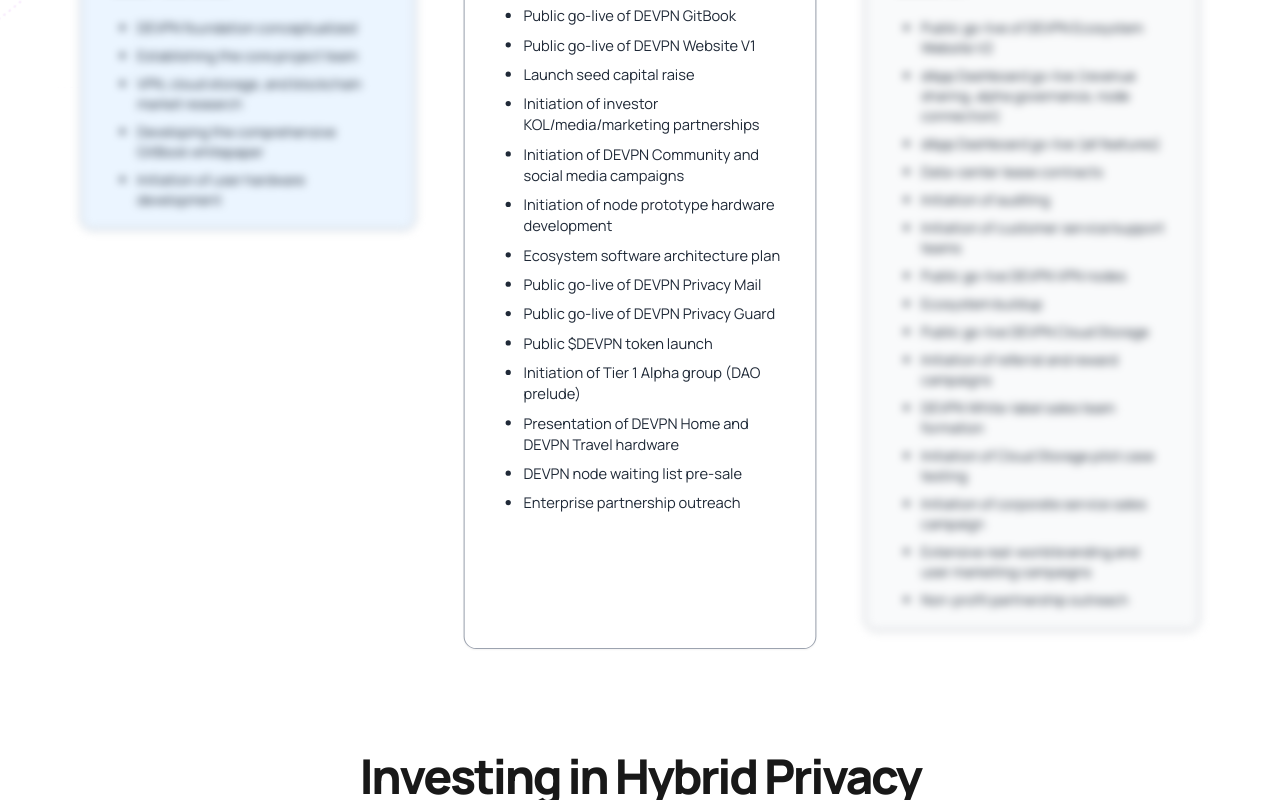
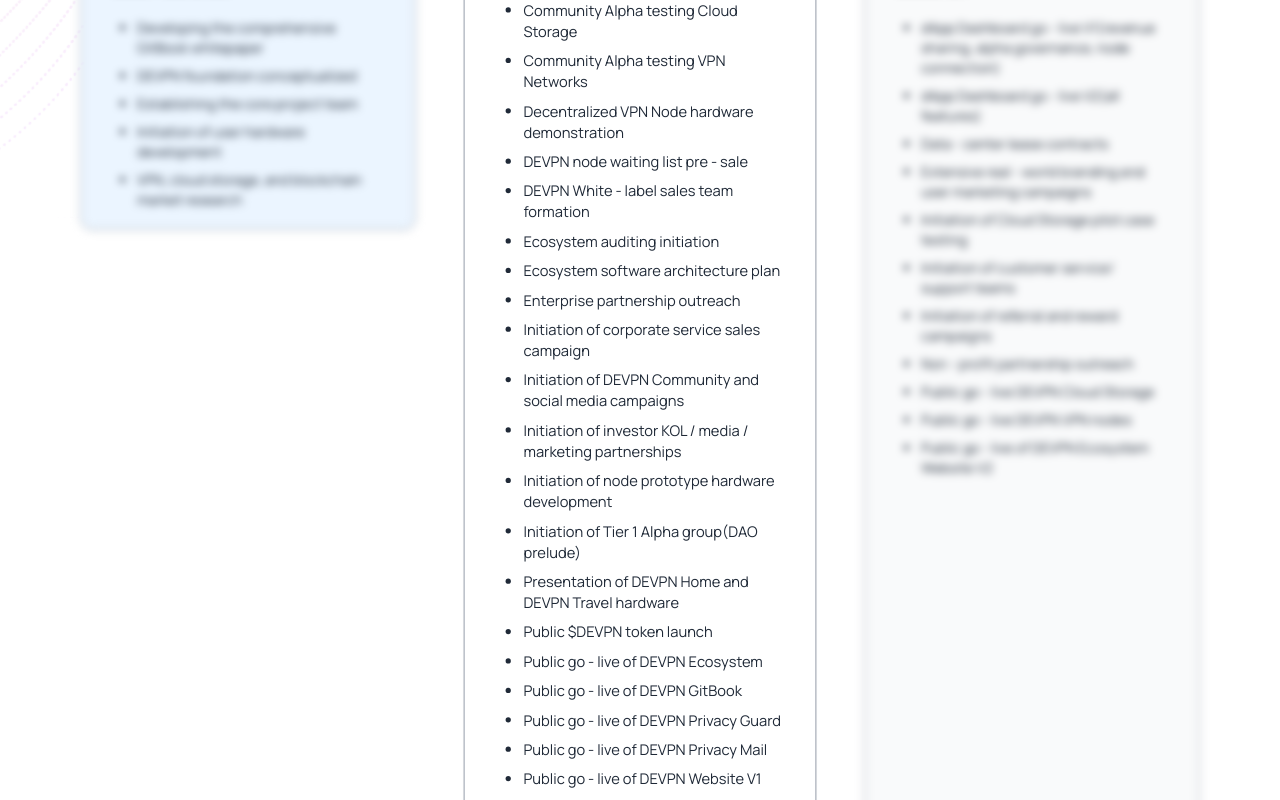
Before and after one commit to ByronCode9/devpn, a React (Vite) app: page / in a window 1280 px wide. Shown: the part 5400-6200 px from the top of the page. Built offline with nearby package versions, Linux system fonts and the light colour scheme; a web font is replaced by a local one.

Commit message:
update roadmap

```diff
--- a/src/pages/Home/VPNRoadmap/VPNRoadmap.jsx
+++ b/src/pages/Home/VPNRoadmap/VPNRoadmap.jsx
@@ -9,50 +9,54 @@
     {
       title: "2024 Q2 & Q3",
       content: [
+        "Developing the comprehensive GitBook whitepaper",
         "DEVPN foundation conceptualized",
         "Establishing the core project team",
-        "VPN, cloud storage, and blockchain market research",
-        "Developing the comprehensive GitBook whitepaper",
-        "Initiation of user hardware development"
+        "Initiation of user hardware development",
+        "VPN, cloud storage, and blockchain market research"
       ]
     },
     {
       title: "2024 Q4",
       content: [
-        "Public go-live of DEVPN GitBook",
-        "Public go-live of DEVPN Website V1",
-        "Launch seed capital raise",
-        "Initiation of investor KOL/media/marketing partnerships",
+        "Community Alpha testing Cloud Storage",
+        "Community Alpha testing VPN Networks",
+        "Decentralized VPN Node hardware demonstration",
+        "DEVPN node waiting list pre - sale",
+        "DEVPN White - label sales team formation",
+        "Ecosystem auditing initiation",
+        "Ecosystem software architecture plan",
+        "Enterprise partnership outreach",
+        "Initiation of corporate service sales campaign",
         "Initiation of DEVPN Community and social media campaigns",
+        "Initiation of investor KOL / media / marketing partnerships",
         "Initiation of node prototype hardware development",
-        "Ecosystem software architecture plan",
-        "Public go-live of DEVPN Privacy Mail",
-        "Public go-live of DEVPN Privacy Guard",
+        "Initiation of Tier 1 Alpha group(DAO prelude)",
+        "Presentation of DEVPN Home and DEVPN Travel hardware",
         "Public $DEVPN token launch",
-        "Initiation of Tier 1 Alpha group (DAO prelude)",
-        "Presentation of DEVPN Home and DEVPN Travel hardware",
-        "DEVPN node waiting list pre-sale",
-        "Enterprise partnership outreach"
+        "Public go - live of DEVPN Ecosystem",
+        "Public go - live of DEVPN GitBook",
+        "Public go - live of DEVPN Privacy Guard",
+        "Public go - live of DEVPN Privacy Mail",
+        "Public go - live of DEVPN Website V1",
+        "Revenue - Share dApp",
+        "Revenue - share initiation",
       ]
     },
     {
       title: "2025 Q1",
       content: [
-        "Public go-live of DEVPN Ecosystem Website V2",
-        "dApp Dashboard go-live (revenue sharing, alpha governance, node connection)",
-        "dApp Dashboard go-live (all features)",
-        "Data-center lease contracts",
-        "Initiation of auditing",
-        "Initiation of customer service/support teams",
-        "Public go-live DEVPN VPN nodes",
-        "Ecosystem buildup",
-        "Public go-live DEVPN Cloud Storage",
+        "dApp Dashboard go - live V1(revenue sharing, alpha governance, node connection)",
+        "dApp Dashboard go - live V2(all features)",
+        "Data - center lease contracts",
+        "Extensive real - world branding and user marketing campaigns",
+        "Initiation of Cloud Storage pilot case testing",
+        "Initiation of customer service/ support teams",
         "Initiation of referral and reward campaigns",
-        "DEVPN White-label sales team formation",
-        "Initiation of Cloud Storage pilot case testing",
-        "Initiation of corporate service sales campaign",
-        "Extensive real-world branding and user marketing campaigns",
-        "Non-profit partnership outreach"
+        "Non - profit partnership outreach",
+        "Public go - live DEVPN Cloud Storage",
+        "Public go - live DEVPN VPN nodes",
+        "Public go - live of DEVPN Ecosystem Website V2",
       ]
     },
   ];
```
